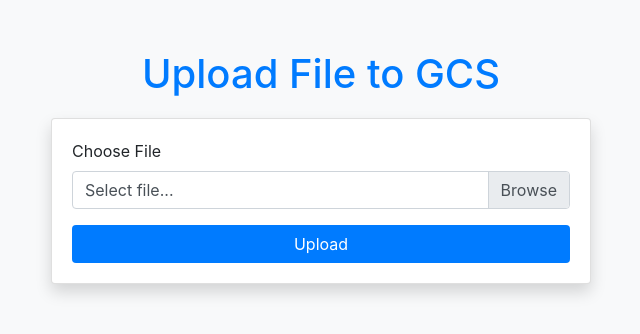
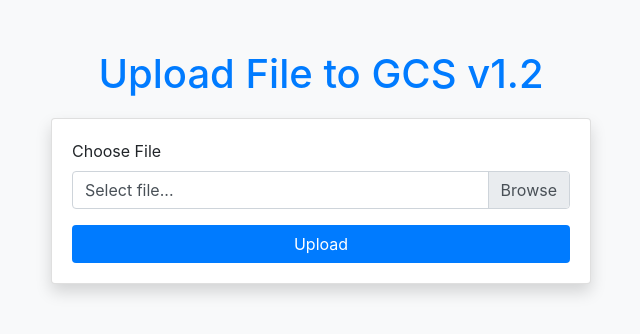
Before and after one commit to frankrodrigo/flaskupload, a Flask app: page / in a window 1280 px wide. Shown: the top 334 px of the page, without its empty margins (319-959 px from the left). Run offline with Flask 3, Linux system fonts and the light colour scheme; some libraries are stand-ins or nearby versions.

Commit message:
Update index.html

```diff
--- a/templates/index.html
+++ b/templates/index.html
@@ -34,7 +34,7 @@
 <div class="container">
     <div class="row justify-content-center">
         <div class="col-md-6">
-            <h1 class="text-center">Upload File to GCS</h1>
+            <h1 class="text-center">Upload File to GCS v1.2</h1>
             <div class="card shadow">
                 <div class="card-body">
                     <form method="POST" action="/upload" enctype="multipart/form-data">
```
